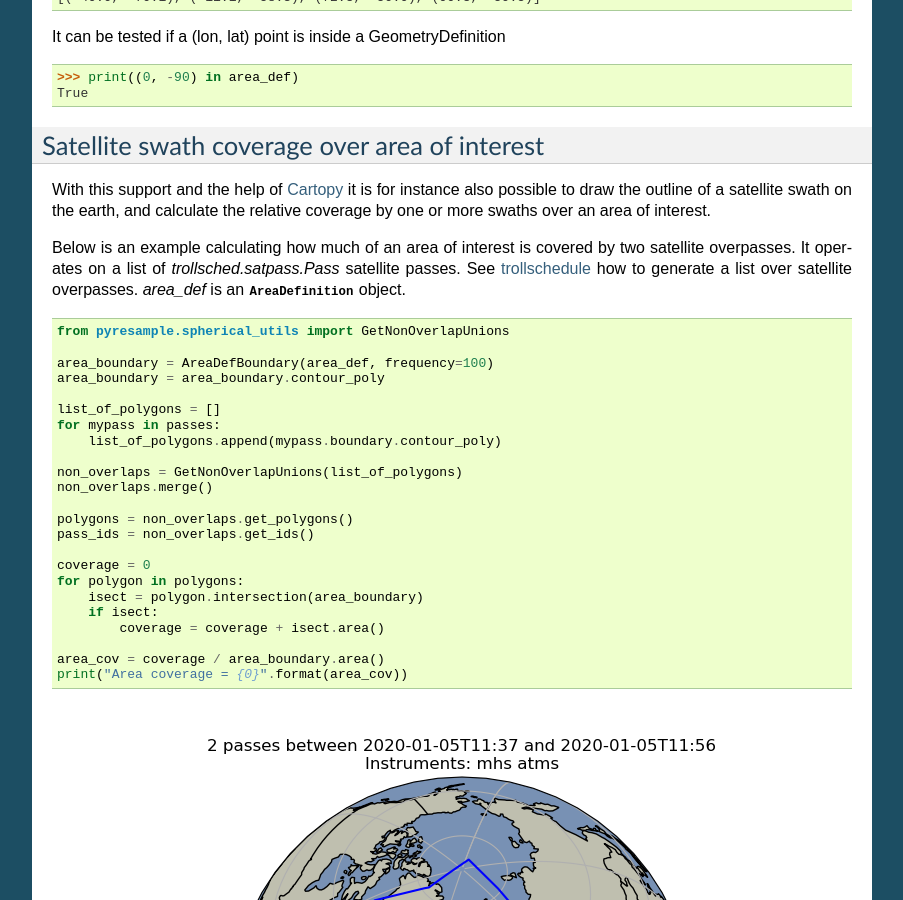
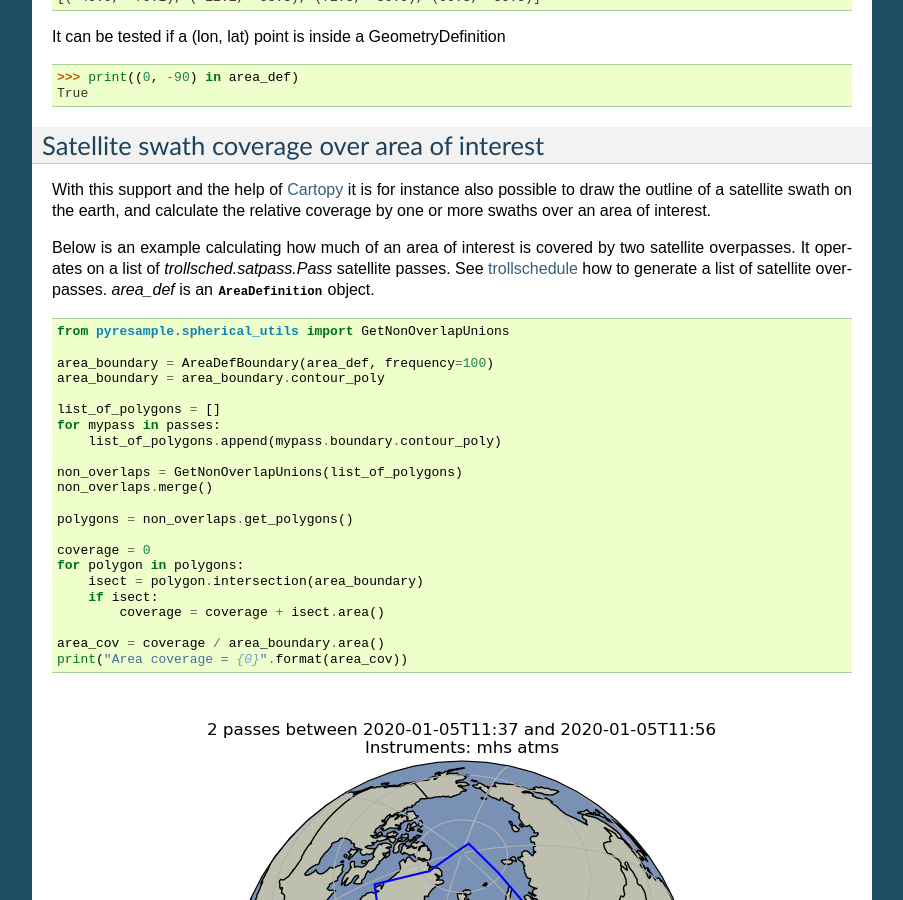
Before and after one commit to pytroll/pyresample, a Sphinx documentation site: the page built from docs/source/spherical_geometry.rst, in a window 1280 px wide and 900 px high, scrolled down 742 px. Shown: the whole window, without its empty margins (198-1101 px from the left). Built offline with Sphinx 7.4.7, drawn with Linux system fonts in a browser that asks for light colours; the version number could not be read and is left out.

Commit message:
Rephrase and remove redundant code from example
Signed-off-by: Adam.Dybbroe <a000680@c21856.ad.smhi.se>

```diff
--- a/docs/source/spherical_geometry.rst
+++ b/docs/source/spherical_geometry.rst
@@ -66,7 +66,7 @@ coverage by one or more swaths over an area of interest.
 
 Below is an example calculating how much of an area of interest is covered by
 two satellite overpasses. It operates on a list of `trollsched.satpass.Pass`
-satellite passes. See trollschedule_ how to generate a list over satellite overpasses.
+satellite passes. See trollschedule_ how to generate a list of satellite overpasses.
 `area_def` is an :class:`~pyresample.geometry.AreaDefinition` object.
 
 .. code-block:: python
@@ -84,7 +84,6 @@ satellite passes. See trollschedule_ how to generate a list over satellite overp
    non_overlaps.merge()
 
    polygons = non_overlaps.get_polygons()
-   pass_ids = non_overlaps.get_ids()
 
    coverage = 0
    for polygon in polygons:
```
